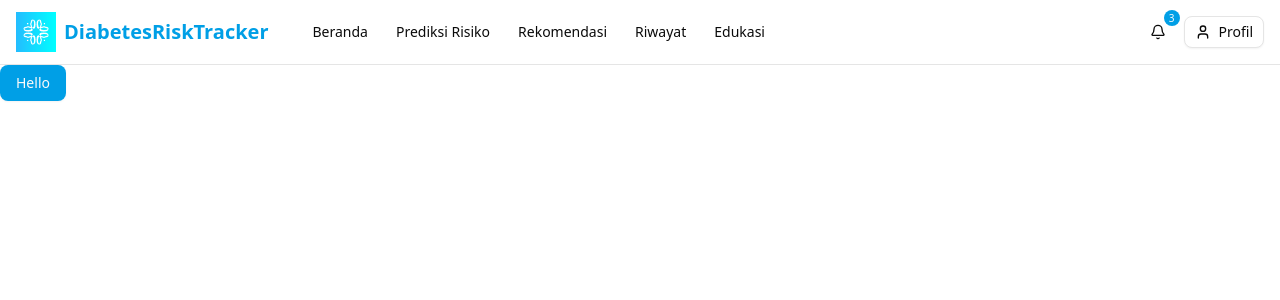
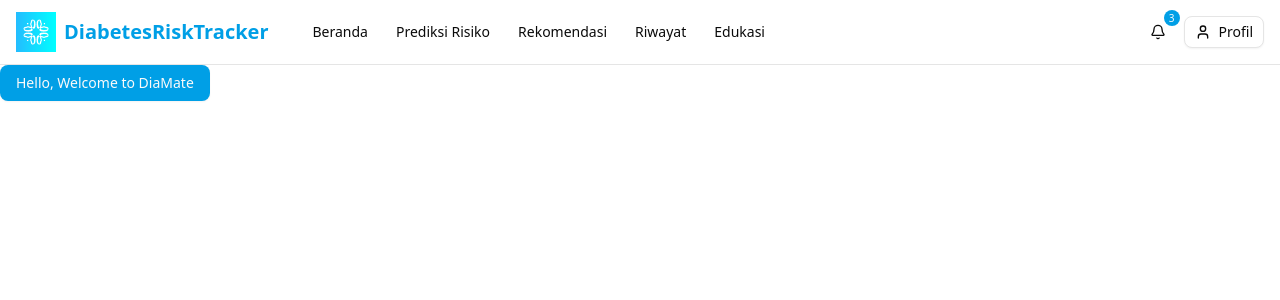
Before and after one commit to DiaMate-Organization/DiaMate-frontend, a Next.js app: page / in a window 1280 px wide. Shown: the top 300 px of the page. Built offline with nearby package versions, Linux system fonts and the light colour scheme.

Commit message:
Update page.jsx

```diff
--- a/app/page.jsx
+++ b/app/page.jsx
@@ -3,7 +3,7 @@ import { Button } from "@/components/ui/button";
 export default function Home() {
   return (
     <div>
-      <Button>Hello</Button>
+      <Button>Hello, Welcome to DiaMate</Button>
     </div>
   );
 }
```
